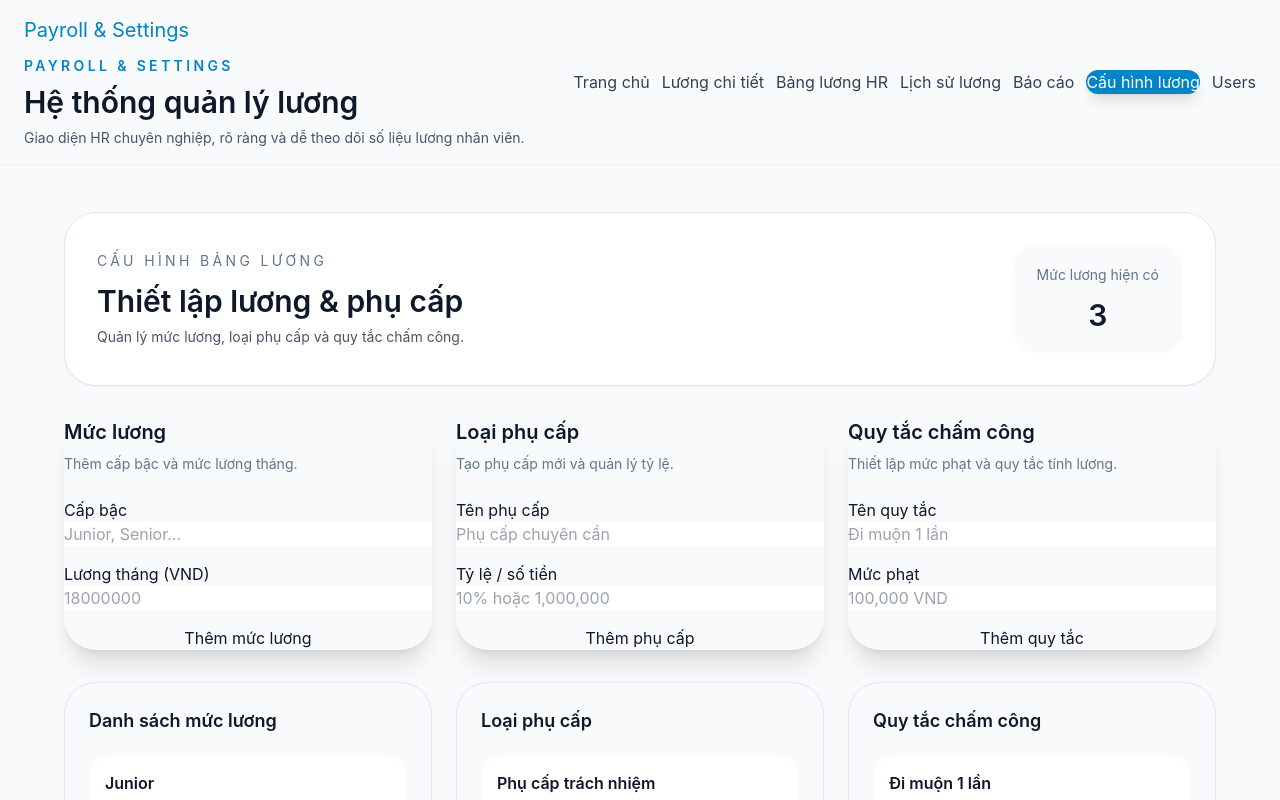
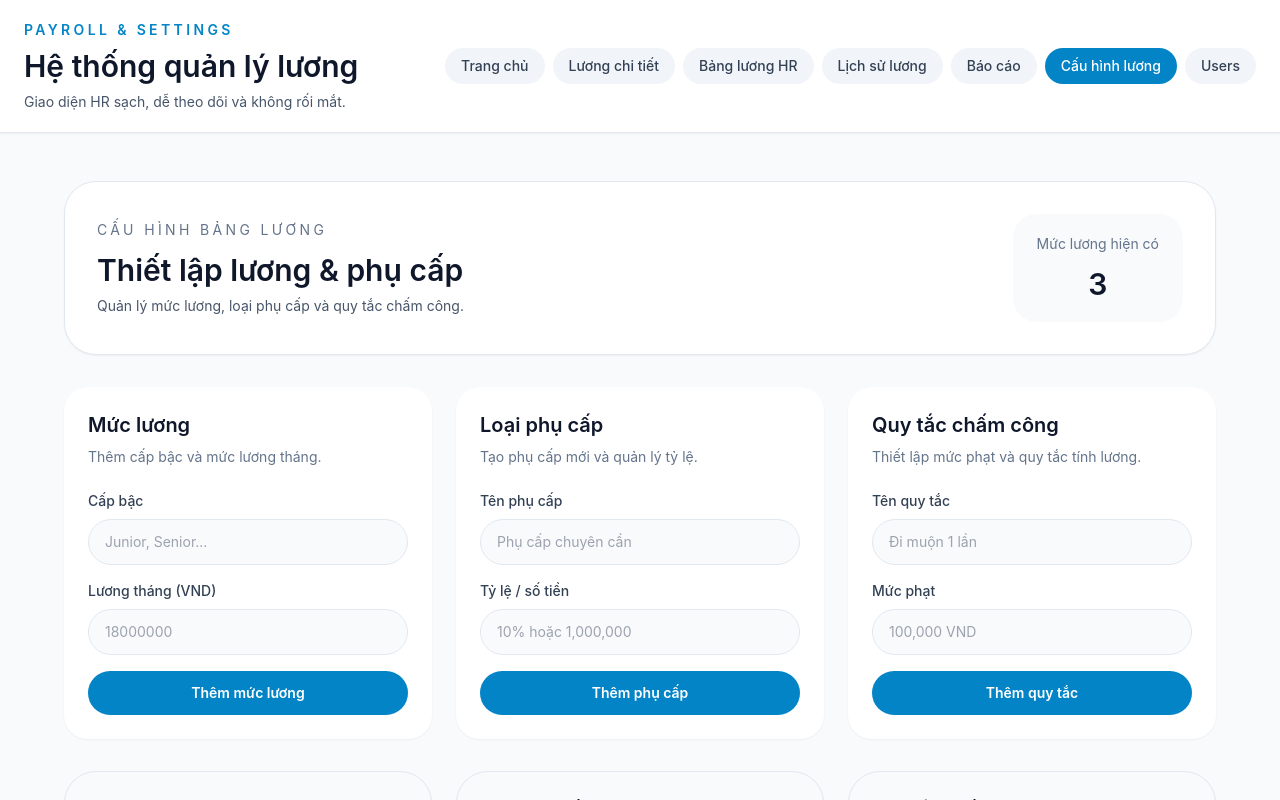
Before and after one commit to Hyuga31415/XayDungPhanMemWebNhom2Thu3Chieu, a React (Vite) app in the folder Frontend/: page /payroll-settings in a window 1280 px wide. Shown: the top 800 px of the page. Built offline with nearby package versions, Linux system fonts and the light colour scheme.

Commit message:
fix(fe): simplify layout and remove excessive DaisyUI styles

```diff
--- a/Frontend/src/App.jsx
+++ b/Frontend/src/App.jsx
@@ -99,26 +99,21 @@ const navItems = [
 function App() {
   return (
     <BrowserRouter>
-      <div className="min-h-screen bg-base-200 text-base-content">
-        <header className="navbar bg-base-100 shadow-sm">
-          <div className="container mx-auto flex flex-col gap-4 px-4 py-4 sm:px-6 md:flex-row md:items-center md:justify-between">
-            <div className="flex flex-col gap-3">
-              <div className="flex items-center gap-3">
-                <span className="btn btn-ghost normal-case text-xl text-sky-600">Payroll & Settings</span>
-              </div>
-              <div>
-                <p className="text-sm font-semibold uppercase tracking-[0.24em] text-sky-600">Payroll & Settings</p>
-                <h1 className="mt-2 text-3xl font-semibold text-slate-900">Hệ thống quản lý lương</h1>
-                <p className="mt-2 max-w-2xl text-sm text-slate-600">Giao diện HR chuyên nghiệp, rõ ràng và dễ theo dõi số liệu lương nhân viên.</p>
-              </div>
+      <div className="min-h-screen bg-slate-50 text-slate-900">
+        <header className="border-b border-slate-200 bg-white shadow-sm">
+          <div className="mx-auto flex flex-col gap-4 px-4 py-5 sm:px-6 md:flex-row md:items-center md:justify-between">
+            <div>
+              <p className="text-sm font-semibold uppercase tracking-[0.24em] text-sky-600">Payroll & Settings</p>
+              <h1 className="mt-2 text-3xl font-semibold text-slate-900">Hệ thống quản lý lương</h1>
+              <p className="mt-2 max-w-2xl text-sm text-slate-600">Giao diện HR sạch, dễ theo dõi và không rối mắt.</p>
             </div>
-            <nav className="flex flex-wrap items-center gap-3">
+            <nav className="flex flex-wrap items-center gap-2">
               {navItems.map((item) => (
                 <NavLink
                   key={item.path}
                   to={item.path}
                   className={({ isActive }) =>
-                    `btn btn-ghost btn-sm rounded-full text-slate-700 transition ${isActive ? 'bg-sky-600 text-white shadow-lg' : 'bg-base-200 hover:bg-base-300'}`
+                    `rounded-full px-4 py-2 text-sm font-medium transition ${isActive ? 'bg-sky-600 text-white' : 'bg-slate-100 text-slate-700 hover:bg-slate-200'}`
                   }
                 >
                   {item.label}
--- a/Frontend/src/PayrollReports.jsx
+++ b/Frontend/src/PayrollReports.jsx
@@ -21,12 +21,10 @@ const PayrollReports = ({ reportData, quickInsights }) => {
 
       <section className="grid gap-6 lg:grid-cols-3">
         {reportData.map((item) => (
-          <article key={item.title} className="card rounded-[2rem] bg-base-100 shadow-xl">
-            <div className="card-body">
-              <h2 className="card-title text-sm uppercase tracking-[0.2em] text-slate-500">{item.title}</h2>
-              <p className="mt-4 text-3xl font-semibold text-slate-900">{formatVnd(item.value)}</p>
-              <p className={`mt-3 text-sm font-semibold ${item.color}`}>{item.trend} so với tháng trước</p>
-            </div>
+          <article key={item.title} className="rounded-[1.5rem] bg-white p-6 shadow-sm">
+            <h2 className="text-sm uppercase tracking-[0.2em] text-slate-500">{item.title}</h2>
+            <p className="mt-4 text-3xl font-semibold text-slate-900">{formatVnd(item.value)}</p>
+            <p className={`mt-3 text-sm font-semibold ${item.color}`}>{item.trend} so với tháng trước</p>
           </article>
         ))}
       </section>
@@ -47,7 +45,7 @@ const PayrollReports = ({ reportData, quickInsights }) => {
               <p className="mt-3 text-2xl font-semibold text-slate-900">{formatVnd(4200000)}</p>
             </div>
           </div>
-          <div className="mt-6 rounded-[1.5rem] bg-base-100 p-6 shadow-sm">
+          <div className="mt-6 rounded-[1.5rem] bg-slate-50 p-6">
             <p className="text-sm font-semibold text-slate-900">Xu hướng</p>
             <ul className="mt-4 space-y-3 text-sm text-slate-600">
               <li>• Số bảng lương xác nhận tăng nhẹ.</li>
--- a/Frontend/src/PayrollSettings.jsx
+++ b/Frontend/src/PayrollSettings.jsx
@@ -64,8 +64,7 @@ const PayrollSettings = ({ initialSalaryLevels, initialAllowances, initialRules
       </section>
 
       <section className="grid gap-6 xl:grid-cols-3">
-        <article className="card rounded-[2rem] bg-base-100 shadow-xl">
-          <div className="card-body">
+        <article className="rounded-[1.5rem] bg-white p-6 shadow-sm">
           <div className="flex items-center justify-between">
             <div>
               <h2 className="text-xl font-semibold text-slate-900">Mức lương</h2>
@@ -73,96 +72,79 @@ const PayrollSettings = ({ initialSalaryLevels, initialAllowances, initialRules
             </div>
           </div>
           <form onSubmit={handleAddSalaryLevel} className="mt-6 space-y-4">
-              <div className="form-control w-full">
-                <label className="label">
-                  <span className="label-text">Cấp bậc</span>
-                </label>
+            <div>
+              <label className="block text-sm font-medium text-slate-700">Cấp bậc</label>
               <input
                 value={newSalaryLabel}
                 onChange={(e) => setNewSalaryLabel(e.target.value)}
                 placeholder="Junior, Senior..."
-                  className="input input-bordered w-full"
+                className="mt-2 w-full rounded-3xl border border-slate-200 bg-slate-50 px-4 py-3 text-sm outline-none focus:border-sky-400 focus:ring-2 focus:ring-sky-100"
               />
             </div>
-              <div className="form-control w-full">
-                <label className="label">
-                  <span className="label-text">Lương tháng (VND)</span>
-                </label>
+            <div>
+              <label className="block text-sm font-medium text-slate-700">Lương tháng (VND)</label>
               <input
                 type="number"
                 value={newSalaryValue}
                 onChange={(e) => setNewSalaryValue(e.target.value)}
                 placeholder="18000000"
-                  className="input input-bordered w-full"
+                className="mt-2 w-full rounded-3xl border border-slate-200 bg-slate-50 px-4 py-3 text-sm outline-none focus:border-sky-400 focus:ring-2 focus:ring-sky-100"
               />
             </div>
-              <button className="btn btn-primary w-full">Thêm mức lương</button>
+            <button className="w-full rounded-full bg-sky-600 px-4 py-3 text-sm font-semibold text-white transition hover:bg-sky-700">Thêm mức lương</button>
           </form>
-          </div>
         </article>
 
-        <article className="card rounded-[2rem] bg-base-100 shadow-xl">
-          <div className="card-body">
+        <article className="rounded-[1.5rem] bg-white p-6 shadow-sm">
           <h2 className="text-xl font-semibold text-slate-900">Loại phụ cấp</h2>
           <p className="mt-2 text-sm text-slate-500">Tạo phụ cấp mới và quản lý tỷ lệ.</p>
           <form onSubmit={handleAddAllowance} className="mt-6 space-y-4">
-              <div className="form-control w-full">
-                <label className="label">
-                  <span className="label-text">Tên phụ cấp</span>
-                </label>
+            <div>
+              <label className="block text-sm font-medium text-slate-700">Tên phụ cấp</label>
               <input
                 value={newAllowanceLabel}
                 onChange={(e) => setNewAllowanceLabel(e.target.value)}
                 placeholder="Phụ cấp chuyên cần"
-                  className="input input-bordered w-full"
+                className="mt-2 w-full rounded-3xl border border-slate-200 bg-slate-50 px-4 py-3 text-sm outline-none focus:border-sky-400 focus:ring-2 focus:ring-sky-100"
               />
             </div>
-              <div className="form-control w-full">
-                <label className="label">
-                  <span className="label-text">Tỷ lệ / số tiền</span>
-                </label>
+            <div>
+              <label className="block text-sm font-medium text-slate-700">Tỷ lệ / số tiền</label>
               <input
                 value={newAllowanceRate}
                 onChange={(e) => setNewAllowanceRate(e.target.value)}
                 placeholder="10% hoặc 1,000,000"
-                  className="input input-bordered w-full"
+                className="mt-2 w-full rounded-3xl border border-slate-200 bg-slate-50 px-4 py-3 text-sm outline-none focus:border-sky-400 focus:ring-2 focus:ring-sky-100"
               />
             </div>
-              <button className="btn btn-primary w-full">Thêm phụ cấp</button>
+            <button className="w-full rounded-full bg-sky-600 px-4 py-3 text-sm font-semibold text-white transition hover:bg-sky-700">Thêm phụ cấp</button>
           </form>
-          </div>
         </article>
 
-        <article className="card rounded-[2rem] bg-base-100 shadow-xl">
-          <div className="card-body">
+        <article className="rounded-[1.5rem] bg-white p-6 shadow-sm">
           <h2 className="text-xl font-semibold text-slate-900">Quy tắc chấm công</h2>
           <p className="mt-2 text-sm text-slate-500">Thiết lập mức phạt và quy tắc tính lương.</p>
           <form onSubmit={handleAddRule} className="mt-6 space-y-4">
-              <div className="form-control w-full">
-                <label className="label">
-                  <span className="label-text">Tên quy tắc</span>
-                </label>
+            <div>
+              <label className="block text-sm font-medium text-slate-700">Tên quy tắc</label>
               <input
                 value={newRuleName}
                 onChange={(e) => setNewRuleName(e.target.value)}
                 placeholder="Đi muộn 1 lần"
-                  className="input input-bordered w-full"
+                className="mt-2 w-full rounded-3xl border border-slate-200 bg-slate-50 px-4 py-3 text-sm outline-none focus:border-sky-400 focus:ring-2 focus:ring-sky-100"
               />
             </div>
-              <div className="form-control w-full">
-                <label className="label">
-                  <span className="label-text">Mức phạt</span>
-                </label>
+            <div>
+              <label className="block text-sm font-medium text-slate-700">Mức phạt</label>
               <input
                 value={newRulePenalty}
                 onChange={(e) => setNewRulePenalty(e.target.value)}
                 placeholder="100,000 VND"
-                  className="input input-bordered w-full"
+                className="mt-2 w-full rounded-3xl border border-slate-200 bg-slate-50 px-4 py-3 text-sm outline-none focus:border-sky-400 focus:ring-2 focus:ring-sky-100"
               />
             </div>
-              <button className="btn btn-primary w-full">Thêm quy tắc</button>
+            <button className="w-full rounded-full bg-sky-600 px-4 py-3 text-sm font-semibold text-white transition hover:bg-sky-700">Thêm quy tắc</button>
           </form>
-          </div>
         </article>
       </section>
 
```
Also changed, not shown: Frontend/src/PayrollHistory.jsx (+23 -23 lines), Frontend/src/PayrollManagement.jsx (+12 -14 lines). Lines whose indentation alone changed are shown as unchanged.
